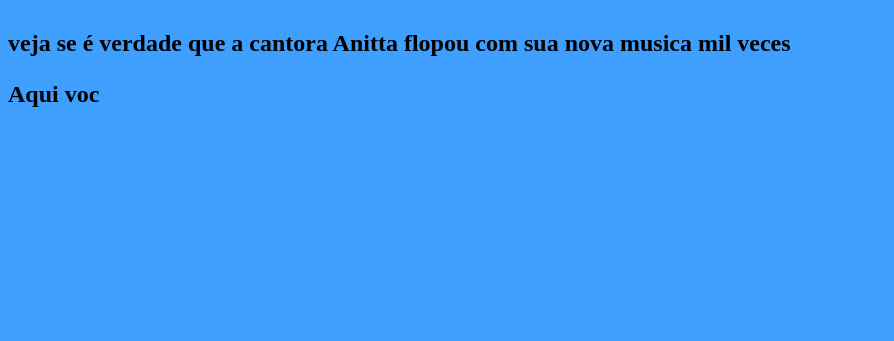
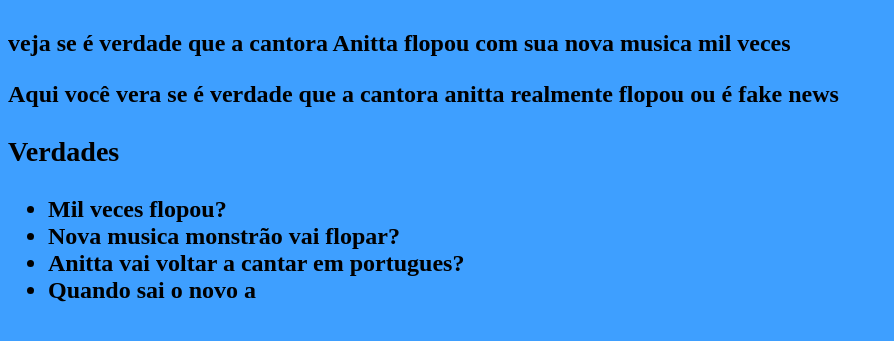
Before and after one commit to Mirabel-Madrigal/liviameusite, a plain HTML site: page index.html in a window 1280 px wide. Shown: the part 121-462 px from the top of the page, without its empty margins (0-894 px from the left). Drawn offline with Linux system fonts and the light colour scheme.

Commit message:
aula sla ioq

```diff
--- a/index.html
+++ b/index.html
@@ -11,8 +11,40 @@
 
 <div class="principal">
       <h1>MIL VECES ANITTA FLOPOU?</h1>
-      <h2>veja se é verdade que a cantora <strong>Anitta<strong> flopou com sua nova musica mil veces
+      <h2>veja se é verdade que a cantora <strong>Anitta</strong> flopou com sua nova musica mil veces
 
-     <p>Aqui voc
+     <p>Aqui você vera se é verdade que a  <strong>cantora anitta</strong> realmente flopou ou é fake news
+
+  </div>
+
+    <div class="lista">
+       <h3>Verdades</h3>
+    <ul>
+       <li>Mil veces flopou?</li>
+      <li>Nova musica monstrão vai flopar?</li>
+      <li>Anitta vai voltar a cantar em portugues?</li>
+      <li>Quando sai o novo a</li>
+
+
+
+
+
+
+    </ul>
+
+
+
+
+ </div>
+
+
+
+
+
+
+      </body>
+
+
+
 
 </hmtl>
```
